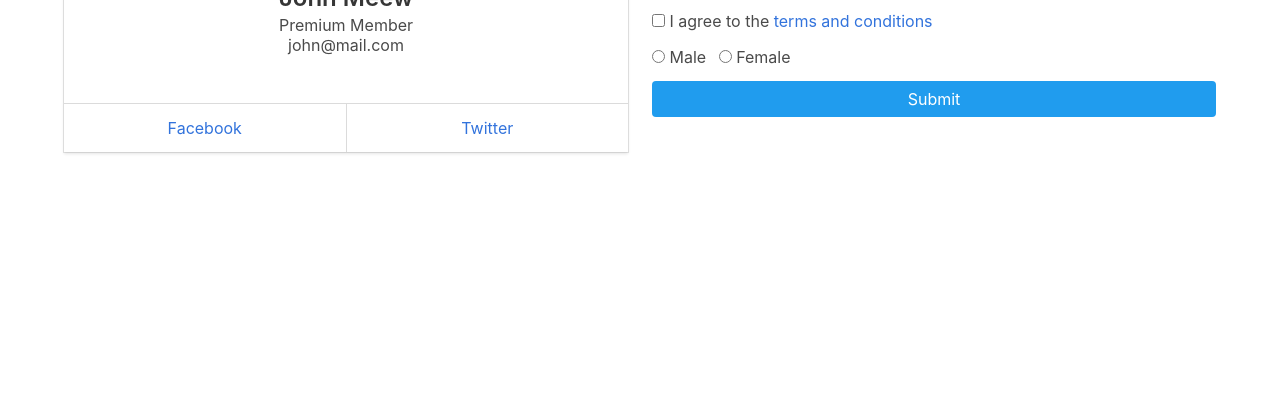
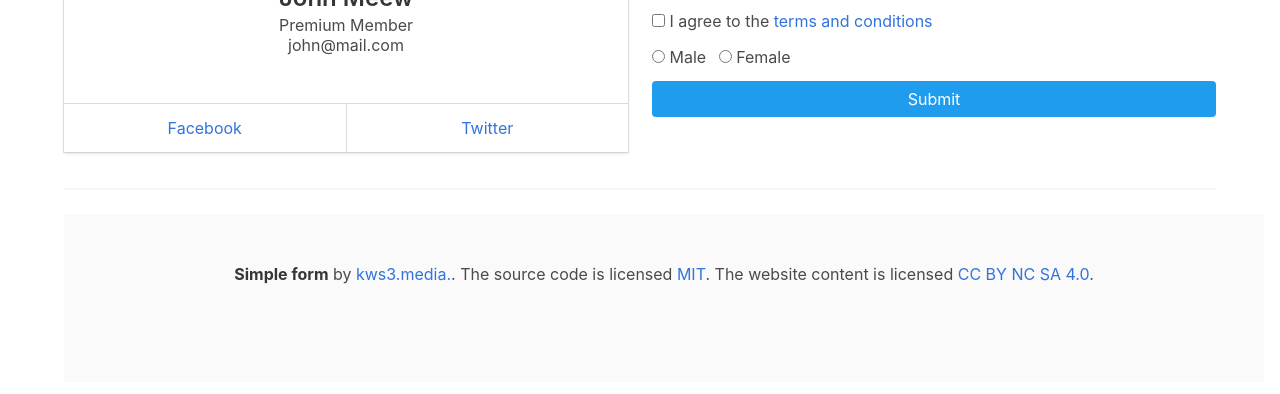
Before and after one commit to Bijitdev/bulma-sample-form, a plain HTML site: page index.html in a window 1280 px wide. Shown: the part 749-1143 px from the top of the page. Before the commit the page ends 913 px from the top, so only its background shows below. Drawn offline with Linux system fonts and the light colour scheme.

Commit message:
added footer

```diff
--- a/index.html
+++ b/index.html
@@ -172,6 +172,23 @@
         </div>
       </div>
     </div>
+    <hr>
+    <div class="columns">
+      <div class="column">
+        <footer class="footer">
+          <div class="container">
+            <div class="content has-text-centered">
+              <p>
+                <strong>Simple form</strong> by
+                <a href="https://jgthms.com">kws3.media.</a>. The source code is licensed
+                <a href="http://opensource.org/licenses/mit-license.php">MIT</a>. The website content is licensed
+                <a href="http://creativecommons.org/licenses/by-nc-sa/4.0/">CC BY NC SA 4.0</a>.
+              </p>
+            </div>
+          </div>
+        </footer>
+      </div>
+    </div>
   </div>
   </div>
 </body>
```
